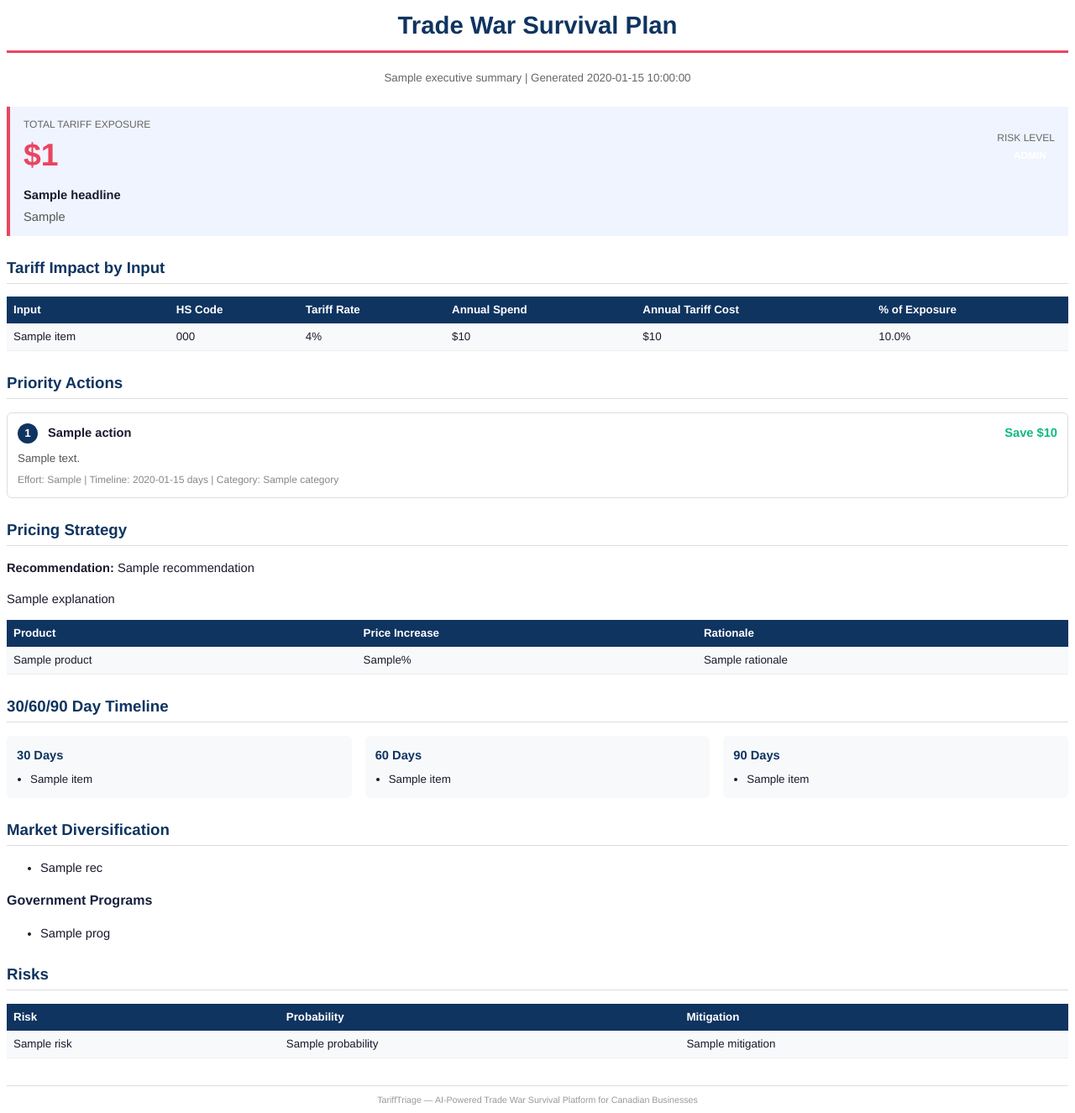
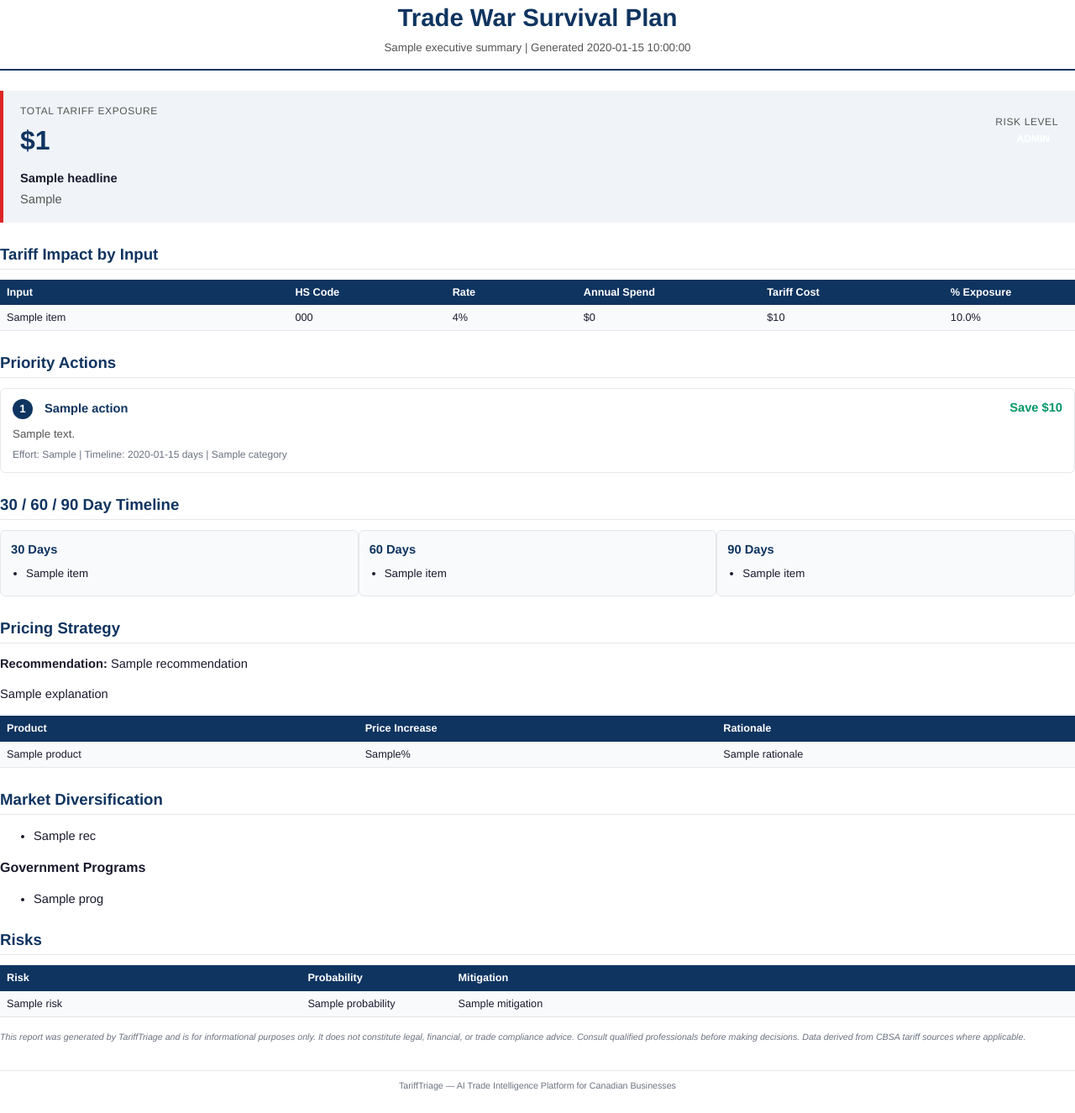
Before and after one commit to Roundist/HackCanada2026, a Python web app: template backend/templates/report.html in a window 1280 px wide. Shown: the whole page at 84% size. After the commit the page ends 1299 px from the top, so only its background shows below. Run offline with Jinja, Linux system fonts and the light colour scheme; the template is opened without the code that fills it: most values are stand-ins (such as "Sample title", 1, 10 or a date in 2020).

Commit message:
pdf stuff

```diff
--- a/backend/templates/report.html
+++ b/backend/templates/report.html
@@ -1,137 +1,297 @@
 <!DOCTYPE html>
 <html lang="en">
 <head>
-<meta charset="UTF-8">
-<title>Trade War Survival Plan — {{ plan.executive_summary.business_name }}</title>
-<style>
-  @page { size: A4; margin: 2cm; }
-  body { font-family: 'Helvetica Neue', Arial, sans-serif; color: #1a1a2e; font-size: 11pt; line-height: 1.5; }
-  h1 { color: #0f3460; font-size: 22pt; border-bottom: 3px solid #e94560; padding-bottom: 8px; margin-top: 0; }
-  h2 { color: #0f3460; font-size: 14pt; margin-top: 24px; border-bottom: 1px solid #ddd; padding-bottom: 4px; }
-  h3 { color: #16213e; font-size: 12pt; margin-top: 16px; }
-  .header { text-align: center; margin-bottom: 24px; }
-  .header .subtitle { color: #666; font-size: 10pt; }
-  .summary-box { background: #f0f4ff; border-left: 4px solid #e94560; padding: 12px 16px; margin: 16px 0; }
-  .summary-box .big-number { font-size: 28pt; font-weight: bold; color: #e94560; }
-  .summary-box .label { font-size: 9pt; color: #666; text-transform: uppercase; }
-  .risk-badge { display: inline-block; padding: 2px 10px; border-radius: 4px; color: #fff; font-size: 9pt; font-weight: bold; text-transform: uppercase; }
-  .risk-high, .risk-critical { background: #e94560; }
-  .risk-medium, .risk-elevated { background: #f59e0b; }
-  .risk-low, .risk-stable { background: #10b981; }
-  table { width: 100%; border-collapse: collapse; margin: 12px 0; font-size: 10pt; }
-  th { background: #0f3460; color: #fff; padding: 6px 8px; text-align: left; }
-  td { padding: 6px 8px; border-bottom: 1px solid #eee; }
-  tr:nth-child(even) { background: #f8f9fa; }
-  .action-card { background: #fff; border: 1px solid #ddd; border-radius: 6px; padding: 12px; margin: 8px 0; page-break-inside: avoid; }
-  .action-rank { display: inline-block; background: #0f3460; color: #fff; width: 24px; height: 24px; border-radius: 50%; text-align: center; line-height: 24px; font-size: 10pt; font-weight: bold; margin-right: 8px; }
-  .timeline-section { display: flex; gap: 16px; margin: 12px 0; }
-  .timeline-col { flex: 1; background: #f8f9fa; border-radius: 6px; padding: 12px; }
-  .timeline-col h4 { margin: 0 0 8px 0; color: #0f3460; font-size: 11pt; }
-  .timeline-col ul { margin: 0; padding-left: 16px; font-size: 10pt; }
-  .footer { text-align: center; color: #999; font-size: 8pt; margin-top: 32px; border-top: 1px solid #ddd; padding-top: 8px; }
-</style>
+  <meta charset="UTF-8" />
+  <title>Trade War Survival Plan — {{ (plan.executive_summary or {}).get('business_name', 'Report') }}</title>
+  <style>
+    @page {
+      size: A4;
+      margin: 2cm;
+    }
+    * { box-sizing: border-box; }
+    body {
+      font-family: 'Helvetica Neue', Helvetica, Arial, sans-serif;
+      color: #1a1a2e;
+      font-size: 11pt;
+      line-height: 1.45;
+      margin: 0;
+      padding: 0;
+    }
+    .header {
+      text-align: center;
+      margin-bottom: 1.5rem;
+      padding-bottom: 1rem;
+      border-bottom: 2px solid #0f3460;
+    }
+    .header h1 {
+      color: #0f3460;
+      font-size: 22pt;
+      margin: 0 0 0.25rem 0;
+      font-weight: 700;
+    }
+    .header .subtitle {
+      color: #555;
+      font-size: 10pt;
+    }
+    .summary-box {
+      background: #f0f4f8;
+      border-left: 4px solid #dc2626;
+      padding: 1rem 1.25rem;
+      margin: 1rem 0;
+      page-break-inside: avoid;
+    }
+    .summary-box .label {
+      font-size: 9pt;
+      color: #555;
+      text-transform: uppercase;
+      letter-spacing: 0.05em;
+    }
+    .summary-box .big-number {
+      font-size: 24pt;
+      font-weight: bold;
+      color: #0f3460;
+      margin: 0.15rem 0 0 0;
+    }
+    .risk-badge {
+      display: inline-block;
+      padding: 3px 10px;
+      border-radius: 4px;
+      color: #fff;
+      font-size: 9pt;
+      font-weight: bold;
+      text-transform: uppercase;
+    }
+    .risk-high, .risk-critical { background: #dc2626; }
+    .risk-medium, .risk-elevated { background: #d97706; }
+    .risk-low, .risk-stable { background: #059669; }
+    h2 {
+      color: #0f3460;
+      font-size: 14pt;
+      margin: 1.5rem 0 0.75rem 0;
+      padding-bottom: 4px;
+      border-bottom: 1px solid #e5e7eb;
+      page-break-after: avoid;
+    }
+    table {
+      width: 100%;
+      border-collapse: collapse;
+      margin: 0.5rem 0 1rem 0;
+      font-size: 9.5pt;
+      page-break-inside: avoid;
+      table-layout: fixed;
+      word-wrap: break-word;
+    }
+    th {
+      background: #0f3460;
+      color: #fff;
+      padding: 6px 8px;
+      text-align: left;
+      font-weight: 600;
+    }
+    td {
+      padding: 6px 8px;
+      border-bottom: 1px solid #e5e7eb;
+      vertical-align: top;
+    }
+    tr:nth-child(even) { background: #f8fafc; }
+    .action-card {
+      background: #fff;
+      border: 1px solid #e5e7eb;
+      border-radius: 6px;
+      padding: 12px 14px;
+      margin: 8px 0;
+      page-break-inside: avoid;
+    }
+    .action-rank {
+      display: inline-block;
+      background: #0f3460;
+      color: #fff;
+      width: 24px;
+      height: 24px;
+      border-radius: 50%;
+      text-align: center;
+      line-height: 24px;
+      font-size: 10pt;
+      font-weight: bold;
+      margin-right: 10px;
+      vertical-align: middle;
+    }
+    .action-title { font-weight: 600; color: #0f3460; }
+    .action-savings { color: #059669; font-weight: 600; float: right; }
+    .action-meta { font-size: 9pt; color: #6b7280; margin-top: 6px; }
+    .timeline-grid {
+      display: table;
+      width: 100%;
+      margin: 0.5rem 0 1rem 0;
+    }
+    .timeline-col {
+      display: table-cell;
+      width: 33.33%;
+      background: #f8fafc;
+      border: 1px solid #e5e7eb;
+      border-radius: 6px;
+      padding: 12px;
+      vertical-align: top;
+      page-break-inside: avoid;
+    }
+    .timeline-col h4 { margin: 0 0 8px 0; color: #0f3460; font-size: 11pt; }
+    .timeline-col ul { margin: 0; padding-left: 18px; font-size: 10pt; }
+    .timeline-col li { margin: 4px 0; }
+    .footer {
+      text-align: center;
+      color: #6b7280;
+      font-size: 8pt;
+      margin-top: 2rem;
+      padding-top: 10px;
+      border-top: 1px solid #e5e7eb;
+    }
+    .disclaimer { font-size: 8pt; color: #6b7280; font-style: italic; margin-top: 1rem; }
+  </style>
 </head>
 <body>
 
 <div class="header">
   <h1>Trade War Survival Plan</h1>
-  <div class="subtitle">{{ plan.executive_summary.business_name }} | Generated {{ generated_date }}</div>
+  <div class="subtitle">{{ (plan.executive_summary or {}).get('business_name', 'Business Analysis') }} | Generated {{ generated_date }}</div>
 </div>
 
+{% set summary = plan.executive_summary or {} %}
+{% if summary %}
 <div class="summary-box">
-  <div style="display: flex; justify-content: space-between; align-items: center;">
-    <div>
+  <div style="display: table; width: 100%;">
+    <div style="display: table-cell; width: 60%;">
       <div class="label">Total Tariff Exposure</div>
-      <div class="big-number">${{ "{:,.0f}".format(plan.executive_summary.total_tariff_exposure) }}</div>
+      <div class="big-number">${{ "{:,.0f}".format(summary.get('total_tariff_exposure') or 0) }}</div>
     </div>
-    <div style="text-align: right;">
+    <div style="display: table-cell; width: 40%; text-align: right; vertical-align: middle;">
       <div class="label">Risk Level</div>
-      <span class="risk-badge risk-{{ plan.executive_summary.risk_level }}">{{ plan.executive_summary.risk_level }}</span>
+      <span class="risk-badge risk-{{ (summary.get('risk_level') or 'high')|lower }}">{{ (summary.get('risk_level') or 'N/A')|upper }}</span>
     </div>
   </div>
-  <p style="margin: 8px 0 0 0;"><strong>{{ plan.executive_summary.headline }}</strong></p>
-  <p style="margin: 4px 0 0 0; color: #555;">{{ plan.executive_summary.key_finding }}</p>
+  {% if summary.get('headline') %}
+  <p style="margin: 12px 0 4px 0; font-weight: 600;">{{ summary.headline }}</p>
+  {% endif %}
+  {% if summary.get('key_finding') %}
+  <p style="margin: 0; color: #555;">{{ summary.key_finding }}</p>
+  {% endif %}
 </div>
+{% endif %}
 
-{% if tariff_impact and tariff_impact.input_impacts %}
+{% if tariff_impact and tariff_impact.get('input_impacts') %}
 <h2>Tariff Impact by Input</h2>
 <table>
-  <tr><th>Input</th><th>HS Code</th><th>Tariff Rate</th><th>Annual Spend</th><th>Annual Tariff Cost</th><th>% of Exposure</th></tr>
+  <tr>
+    <th style="width: 22%;">Input</th>
+    <th style="width: 12%;">HS Code</th>
+    <th style="width: 10%;">Rate</th>
+    <th style="width: 14%;">Annual Spend</th>
+    <th style="width: 14%;">Tariff Cost</th>
+    <th style="width: 10%;">% Exposure</th>
+  </tr>
   {% for item in tariff_impact.input_impacts %}
   <tr>
-    <td>{{ item.input_name }}</td>
-    <td>{{ item.hs_code }}</td>
-    <td>{{ item.current_tariff_rate }}%</td>
-    <td>${{ "{:,.0f}".format(item.annual_spend) }}</td>
-    <td>${{ "{:,.0f}".format(item.annual_tariff_cost) }}</td>
-    <td>{{ "%.1f"|format(item.pct_of_total_exposure) }}%</td>
+    <td>{{ item.get('input_name', '—') }}</td>
+    <td>{{ item.get('hs_code', '—') }}</td>
+    <td>{{ item.get('current_tariff_rate', 0) }}%</td>
+    <td>${{ "{:,.0f}".format(item.get('annual_spend') or 0) }}</td>
+    <td>${{ "{:,.0f}".format(item.get('annual_tariff_cost') or 0) }}</td>
+    <td>{{ "%.1f"|format(item.get('pct_of_total_exposure') or 0) }}%</td>
   </tr>
   {% endfor %}
 </table>
 {% endif %}
 
 <h2>Priority Actions</h2>
-{% for action in plan.priority_actions %}
+{% for action in (plan.priority_actions or []) %}
 <div class="action-card">
-  <span class="action-rank">{{ action.rank }}</span>
-  <strong>{{ action.action }}</strong>
-  <span style="float: right; color: #10b981; font-weight: bold;">Save ${{ "{:,.0f}".format(action.estimated_savings) }}</span>
+  <span class="action-rank">{{ action.get('rank', loop.index) }}</span>
+  <span class="action-title">{{ action.get('action', 'Action') }}</span>
+  {% if action.get('estimated_savings') is not none %}
+  <span class="action-savings">Save ${{ "{:,.0f}".format(action.estimated_savings) }}</span>
+  {% endif %}
+  {% if action.get('description') %}
   <p style="margin: 8px 0 0 0; font-size: 10pt; color: #555;">{{ action.description }}</p>
-  <div style="margin-top: 6px; font-size: 9pt; color: #888;">
-    Effort: {{ action.implementation_effort }} | Timeline: {{ action.timeline_days }} days | Category: {{ action.category }}
+  {% endif %}
+  <div class="action-meta">
+    {% if action.get('implementation_effort') %}Effort: {{ action.implementation_effort }}{% endif %}
+    {% if action.get('timeline_days') is not none %} | Timeline: {{ action.timeline_days }} days{% endif %}
+    {% if action.get('category') %} | {{ action.category }}{% endif %}
   </div>
 </div>
 {% endfor %}
 
+{% set timeline = plan.timeline or {} %}
+{% if timeline.get('days_30') or timeline.get('days_60') or timeline.get('days_90') %}
+<h2>30 / 60 / 90 Day Timeline</h2>
+<div class="timeline-grid">
+  <div class="timeline-col">
+    <h4>30 Days</h4>
+    <ul>{% for item in (timeline.days_30 or []) %}<li>{{ item }}</li>{% endfor %}</ul>
+  </div>
+  <div class="timeline-col">
+    <h4>60 Days</h4>
+    <ul>{% for item in (timeline.days_60 or []) %}<li>{{ item }}</li>{% endfor %}</ul>
+  </div>
+  <div class="timeline-col">
+    <h4>90 Days</h4>
+    <ul>{% for item in (timeline.days_90 or []) %}<li>{{ item }}</li>{% endfor %}</ul>
+  </div>
+</div>
+{% endif %}
+
+{% if plan.pricing_strategy and (plan.pricing_strategy.get('recommendation') or plan.pricing_strategy.get('explanation')) %}
 <h2>Pricing Strategy</h2>
+{% if plan.pricing_strategy.get('recommendation') %}
 <p><strong>Recommendation:</strong> {{ plan.pricing_strategy.recommendation }}</p>
+{% endif %}
+{% if plan.pricing_strategy.get('explanation') %}
 <p>{{ plan.pricing_strategy.explanation }}</p>
-{% if plan.pricing_strategy.suggested_price_increases %}
+{% endif %}
+{% if plan.pricing_strategy.get('suggested_price_increases') %}
 <table>
   <tr><th>Product</th><th>Price Increase</th><th>Rationale</th></tr>
   {% for inc in plan.pricing_strategy.suggested_price_increases %}
-  <tr><td>{{ inc.product }}</td><td>{{ inc.increase_pct }}%</td><td>{{ inc.rationale }}</td></tr>
+  <tr>
+    <td>{{ inc.get('product', '—') }}</td>
+    <td>{{ inc.get('increase_pct', '—') }}%</td>
+    <td>{{ inc.get('rationale', '—') }}</td>
+  </tr>
+  {% endfor %}
+</table>
+{% endif %}
+{% endif %}
+
+{% if plan.market_diversification and (plan.market_diversification.get('recommendations') or plan.market_diversification.get('government_programs')) %}
+<h2>Market Diversification</h2>
+{% if plan.market_diversification.get('recommendations') %}
+<ul>{% for rec in plan.market_diversification.recommendations %}<li>{{ rec }}</li>{% endfor %}</ul>
+{% endif %}
+{% if plan.market_diversification.get('government_programs') %}
+<h3 style="font-size: 12pt; margin-top: 12px;">Government Programs</h3>
+<ul>{% for prog in plan.market_diversification.government_programs %}<li>{{ prog }}</li>{% endfor %}</ul>
+{% endif %}
+{% endif %}
+
+{% if plan.risks %}
+<h2>Risks</h2>
+<table>
+  <tr><th style="width: 28%;">Risk</th><th style="width: 14%;">Probability</th><th style="width: 58%;">Mitigation</th></tr>
+  {% for risk in plan.risks %}
+  <tr>
+    <td>{{ risk.get('risk', '—') }}</td>
+    <td>{{ risk.get('probability', '—') }}</td>
+    <td>{{ risk.get('mitigation', '—') }}</td>
+  </tr>
   {% endfor %}
 </table>
 {% endif %}
 
-<h2>30/60/90 Day Timeline</h2>
-<div class="timeline-section">
-  <div class="timeline-col">
-    <h4>30 Days</h4>
-    <ul>{% for item in plan.timeline.days_30 %}<li>{{ item }}</li>{% endfor %}</ul>
-  </div>
-  <div class="timeline-col">
-    <h4>60 Days</h4>
-    <ul>{% for item in plan.timeline.days_60 %}<li>{{ item }}</li>{% endfor %}</ul>
-  </div>
-  <div class="timeline-col">
-    <h4>90 Days</h4>
-    <ul>{% for item in plan.timeline.days_90 %}<li>{{ item }}</li>{% endfor %}</ul>
-  </div>
+<div class="disclaimer">
+  This report was generated by TariffTriage and is for informational purposes only. It does not constitute legal, financial, or trade compliance advice. Consult qualified professionals before making decisions. Data derived from CBSA tariff sources where applicable.
 </div>
 
-<h2>Market Diversification</h2>
-<ul>
-  {% for rec in plan.market_diversification.recommendations %}<li>{{ rec }}</li>{% endfor %}
-</ul>
-{% if plan.market_diversification.government_programs %}
-<h3>Government Programs</h3>
-<ul>
-  {% for prog in plan.market_diversification.government_programs %}<li>{{ prog }}</li>{% endfor %}
-</ul>
-{% endif %}
-
-<h2>Risks</h2>
-<table>
-  <tr><th>Risk</th><th>Probability</th><th>Mitigation</th></tr>
-  {% for risk in plan.risks %}
-  <tr><td>{{ risk.risk }}</td><td>{{ risk.probability }}</td><td>{{ risk.mitigation }}</td></tr>
-  {% endfor %}
-</table>
-
 <div class="footer">
-  TariffTriage — AI-Powered Trade War Survival Platform for Canadian Businesses
+  TariffTriage — AI Trade Intelligence Platform for Canadian Businesses
 </div>
 
 </body>
```
Also changed, not shown: frontend/src/utils/exportPdf.ts (+46 -52 lines).
